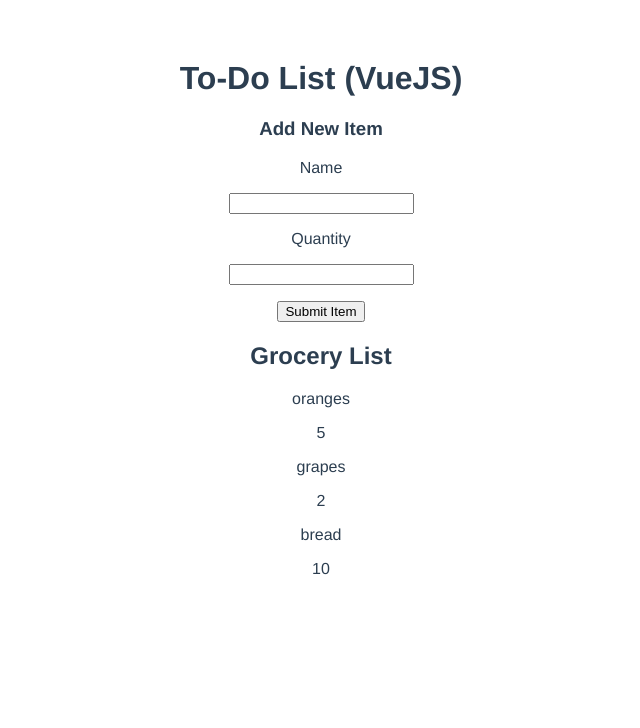
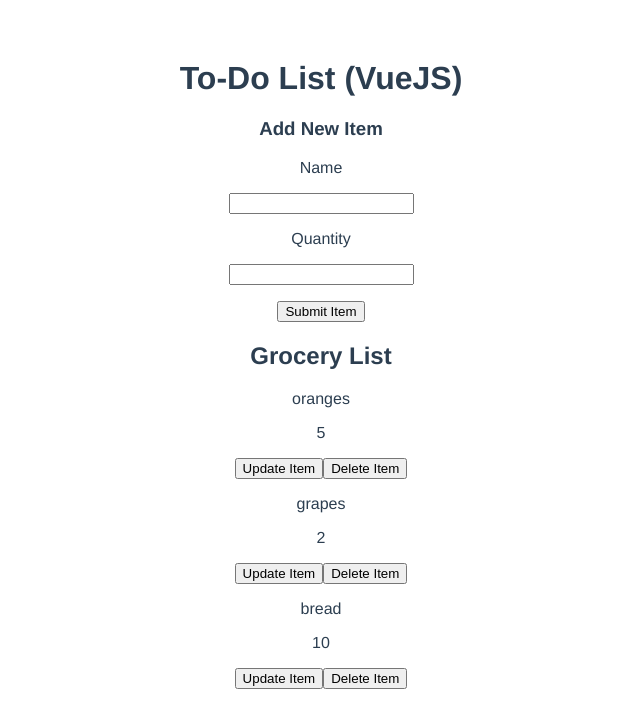
Before and after one commit to jffelix/To-Do-List-VueJS, a Vue app in the folder to-do-list/: page / in a window 1280 px wide. Shown: the top 728 px of the page, without its empty margins (319-959 px from the left). Built offline with nearby package versions, Linux system fonts and the light colour scheme.

Commit message:
Added Update & Delete Item buttons

```diff
--- a/to-do-list/src/components/GroceryList.vue
+++ b/to-do-list/src/components/GroceryList.vue
@@ -3,6 +3,8 @@
   <div v-for="grocery in fullList">
       <p>{{grocery.name}}</p>
       <p>{{grocery.quantity}}</p>
+      <button>Update Item</button>
+      <button>Delete Item</button>
   </div>
 </template>
 
```
